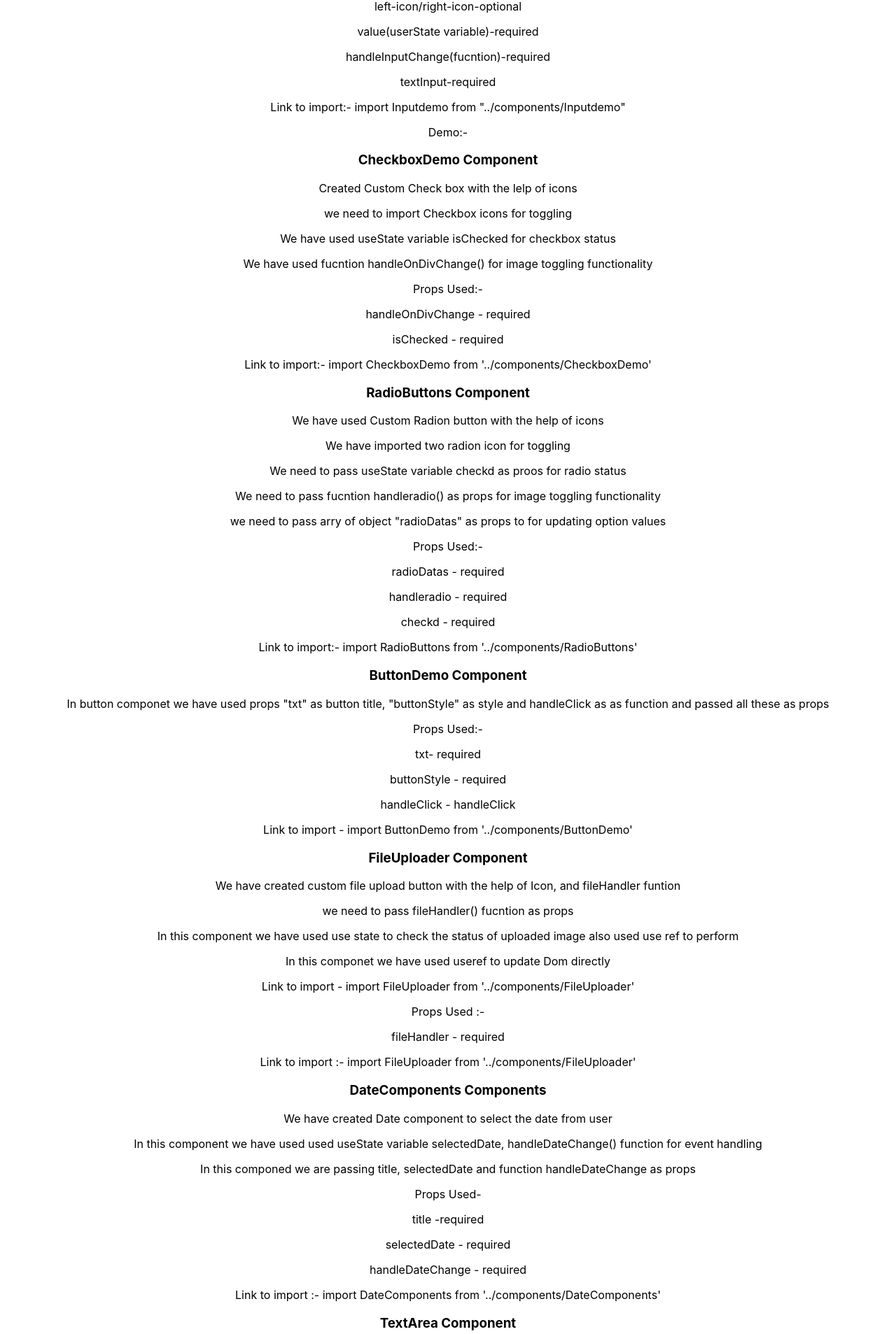
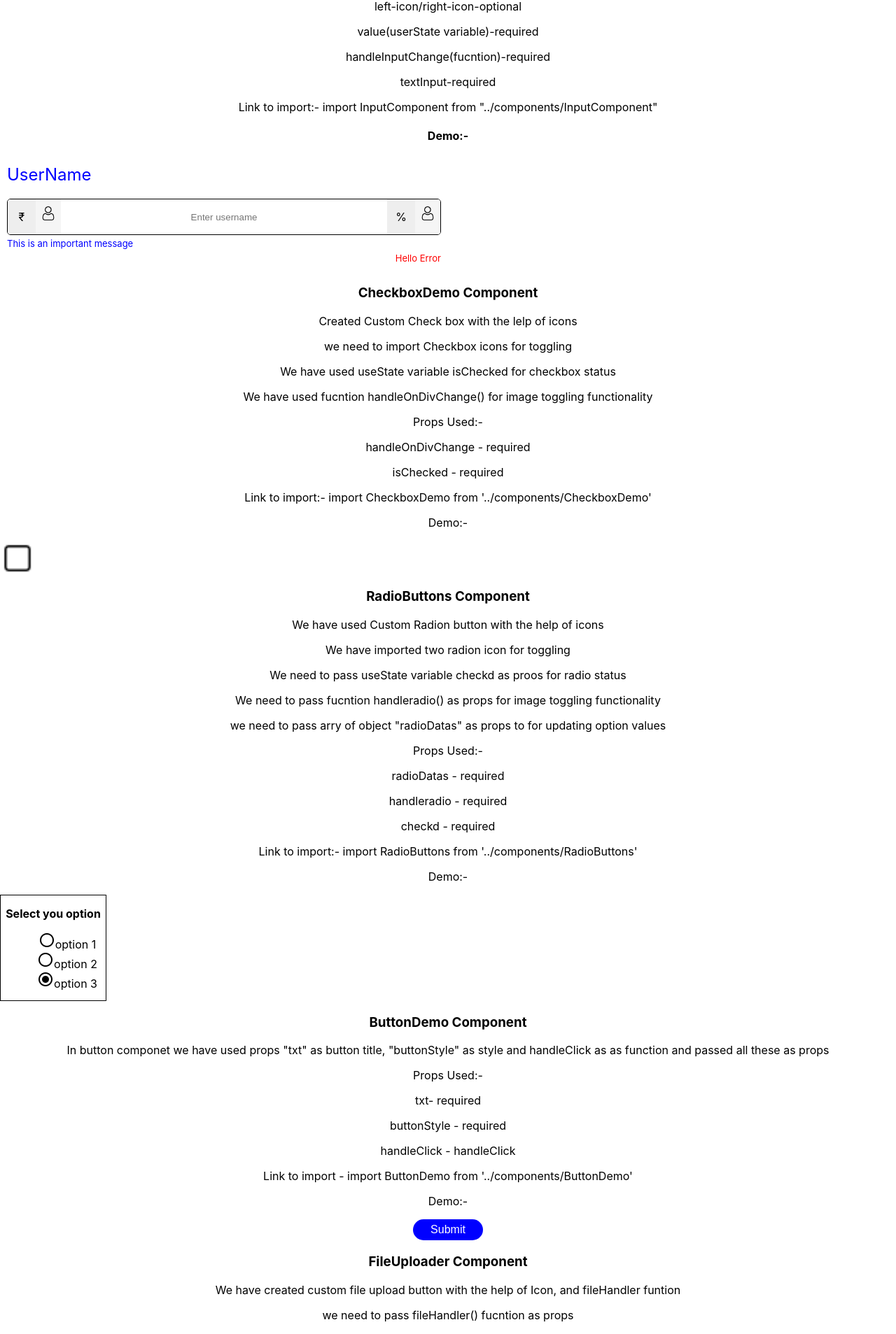
Before and after one commit to Sumit2406/floatrweb, a React (Create React App) app: page /description in a window 1280 px wide. Shown: the part 513-2420 px from the top of the page at 70% size. Built offline with nearby package versions, Linux system fonts and the light colour scheme.

Commit message:
Description update about Components

```diff
--- a/src/components/Inputdemo.js
+++ b/src/components/InputComponent.js
@@ -1,7 +1,7 @@
 import React from 'react';
 // import "../scss/App.scss";
 // import "../scss/components.scss";
-const Inputdemo = ({ title, placeholder, prefix, suffix, image1, image2, inputType,value,handleInputChange }) => {
+const InputComponent = ({ title, placeholder, prefix, suffix, image1, image2, inputType,value,handleInputChange }) => {
 
   return (
     <div className='txtinputblock'>
@@ -31,4 +31,4 @@ const Inputdemo = ({ title, placeholder, prefix, suffix, image1, image2, inputTy
   );
 };
 
-export default Inputdemo;
+export default InputComponent;
--- a/src/components/Tabs.js
+++ b/src/components/Tabs.js
@@ -1,7 +1,9 @@
 import React, { useState } from "react";
 
 const Tabs = ({ data, defaultSelected, onTabSelect }) => {
+
   const [selectedValue, setSelectedValue] = useState(defaultSelected || "");
+  console.log(selectedValue);
   const handleTabClick = (value) => {
     setSelectedValue(value);
     if (onTabSelect) {
--- a/src/screens/Contact.js
+++ b/src/screens/Contact.js
@@ -1,5 +1,5 @@
 import React from 'react'
-import Inputdemo from "../components/Inputdemo"
+import InputComponent from "../components/InputComponent"
 import image1 from "../assets/pngs/User1.png";
 import image2 from "../assets/pngs/User2.png";
 
@@ -7,7 +7,7 @@ export default function Contact() {
   return (
     <div style={{width:'50%'}}>
       <h1>Contact Page </h1>
-      <Inputdemo
+      <InputComponent
         title="UserName"
         placeholder="Enter Contact number"
         prefix="₹"
--- a/src/screens/Description.js
+++ b/src/screens/Description.js
@@ -1,18 +1,90 @@
-import React from 'react'
-// import TextArea from '../components/TextArea'
-// import FileUploader from '../components/FileUploader'
-// import ButtonDemo from '../components/ButtonDemo'
-// import RadioButtons from '../components/RadioButtons'
-// import CheckboxDemo from '../components/CheckboxDemo'
-// import Inputdemo from '../components/Inputdemo'
-// import DateComponents from '../components/DateComponents'
+import React, {useState} from 'react'
+import InputComponent from '../components/InputComponent'
+import image1 from "../assets/pngs/User1.png";
+import image2 from "../assets/pngs/User2.png";
+import CheckboxDemo from '../components/CheckboxDemo'
+import RadioButtons from '../components/RadioButtons'
+import ButtonDemo from '../components/ButtonDemo'
+import FileUploader from '../components/FileUploader'
+import DateComponents from '../components/DateComponents';
+import TextArea from '../components/TextArea'
+import Tabs from '../components/Tabs'
+import "../scss/components.scss"
+
 
 export default function Description() {
+
+  //Tabs Component
+    const tabsData = [
+    { label: "Male", value: "M", content: <p>Content for Tab 1</p> },
+    { label: "Female", value: "F", content: <p>Content for Tab 2</p> },
+    { label: "Transgender", value: "T", content: <p>Content for Tab 3</p> },
+  ];
+
+  const handleTabSelect = (selectedValue) => {
+    console.log("Selected value:", selectedValue);
+  };
+
+//InputComponent Component
+const[textInput, setTextInput] =useState();
+const handleInputChange=(e)=>{
+  setTextInput(e.target.value);
+  // console.log(e.target.value);
+}
+
+// CheckboxDemo Component
+const[isChecked, setIsChecked] =useState(false)
+const handleOnDivChange = () => {
+  setIsChecked(!isChecked);
+};
+// console.log(isChecked);
+
+//RadioButtons Component
+const [checkd, setcheckd] = useState(2);
+const handleradio =((value, setchk)=> {
+  setcheckd(setchk);
+  console.log("clicked by ", value);
+})
+const radioDatas = [{ value: 'option1-Value', label: 'option 1' }, { value: 'option2-Value', label: 'option 2' }, { value: 'option3-Value', label: 'option 3' }]
+
+//ButtonDemo Componet
+const buttonStyle = {
+  backgroundColor: 'blue',
+  color: 'white',
+  fontSize: '16px',
+  borderRadius: '15px',
+  width: '100px',
+  height: '30px',
+  value: {textInput}
+};
+const handleClick = () => {
+  // console.log('Button clicked!');
+};
+
+//FileUploader Componet
+const fileHandler=(data)=>{
+  // console.log(data);
+}
+
+//DateComponents Component
+const [selectedDate, setSelectedDate] = useState("");
+const handleDateChange = (event) => {
+  setSelectedDate(event.target.value);
+};
+// console.log("Selected date:", selectedDate);
+
+//TextArea Component
+const [text, setText] = useState('');
+const handleChange = (e) => {
+  setText(e.target.value);
+  // console.log(e.target.value);
+};
+
   return (
     <div>
-      <h1> Component Discription </h1>
+      <h1> Component Description </h1>
       <div>
-      <h3>Inputdemo Component</h3>
+      <h3>InputComponent Component</h3>
       <p>This compone having icon on left and right</p>
       <p>This component having prefix and suffix like (₹, %)</p>
       <p>This component having Title and placeholder</p>
@@ -25,8 +97,21 @@ export default function Description() {
       <p>value(userState variable)-required</p>
       <p>handleInputChange(fucntion)-required</p>
       <p>textInput-required</p>
-     <p>Link to import:- import Inputdemo from "../components/Inputdemo"</p>
-     <p>Demo:-</p>
+     <p>Link to import:- import InputComponent from "../components/InputComponent"</p>
+     <h4>Demo:-</h4>
+     <div style={{width:'50%'}}>
+      <InputComponent
+        title="UserName"
+        placeholder="Enter username"
+        prefix="₹"
+        suffix="%"
+        image1 ={image1}
+        image2 ={image2}
+        input-type="text"
+        handleInputChange={handleInputChange}
+        value={textInput}
+      />
+          </div>
       </div>
 <div>
   <h3>CheckboxDemo Component</h3>
@@ -38,6 +123,8 @@ export default function Description() {
   <p>handleOnDivChange - required</p>
   <p>isChecked - required</p>
   <p>Link to import:- import CheckboxDemo from '../components/CheckboxDemo' </p>
+  <p>Demo:-</p>
+  <CheckboxDemo handleOnDivChange={handleOnDivChange} isChecked={isChecked}/>
 </div>
 
 <div>
@@ -52,6 +139,8 @@ export default function Description() {
   <p>handleradio - required</p>
   <p>checkd - required</p>
   <p>Link to import:- import RadioButtons from '../components/RadioButtons'</p>
+  <p>Demo:-</p>
+  <RadioButtons radioDatas={radioDatas} handleradio={handleradio} checkd={checkd}/>
 </div>
 <div>
 
@@ -62,6 +151,8 @@ export default function Description() {
   <p>buttonStyle - required</p>
   <p>handleClick - handleClick</p>
   <p>Link to import - import ButtonDemo from '../components/ButtonDemo' </p>
+  <p>Demo:-</p>
+  <ButtonDemo txt="Submit" style={buttonStyle} onClick={handleClick}/>
 </div>
 
 <div>
@@ -74,6 +165,8 @@ export default function Description() {
 <p>Props Used :-</p>
 <p>fileHandler - required </p>
 <p>Link to import :- import FileUploader from '../components/FileUploader' </p>
+<p>Demo:-</p>
+<FileUploader onPass={fileHandler}/>
 </div>
 
 <div>
@@ -86,6 +179,9 @@ export default function Description() {
   <p>selectedDate - required</p>
   <p>handleDateChange - required </p>
   <p>Link to import :- import DateComponents from '../components/DateComponents'</p>
+  <p>Demo:-</p>
+  <DateComponents title="Select Date" handleDateChange={handleDateChange} selectedDate={selectedDate}/>
+
 </div>
 
 <div>
@@ -94,12 +190,30 @@ export default function Description() {
   <p>This component is generally used to collect some short description from user</p>
   <p>In this component we are used useState variable as text and handleChange() for event handling </p>
   <p>Props Used- </p>
-  <p></p>
-  <p></p>
-  <p></p>
+  <p>text - required</p>
+  <p>handleChange() - required</p>
+  <p>label - required</p>
+  <p>Link to import :- import TextArea from '../components/TextArea' </p>
+  <p>Demo:-</p>
+  <TextArea label="Write your feedabck here" value={text} onChange={handleChange} />
 </div>
 
-
+<div>
+<h3>Tabs Component</h3>
+<p>we have created variable with tabsData which contain information as an array of object </p>
+<p>we need to pass tabsData, defaultSelected and onTabSelect() function as props</p>
+<p>Props Used</p>
+<p>tabsData - required</p>
+<p>defaultSelected - required</p>
+<p>onTabSelect - required</p>
+<p>Link need to import :- import Tabs from '../components/Tabs' </p>
+<h4>Demo:-</h4>
+<Tabs
+        data={tabsData}
+        defaultSelected="2"
+        onTabSelect={handleTabSelect}
+      />
+</div>
     </div>
   )
 }
--- a/src/screens/Home.js
+++ b/src/screens/Home.js
@@ -1,6 +1,6 @@
 import React, {useState} from 'react'
-// import "../scss/App.scss";
-import Inputdemo from "../components/Inputdemo"
+import "../scss/App.scss";
+import InputComponent from '../components/InputComponent';
 import image1 from "../assets/pngs/User1.png";
 import image2 from "../assets/pngs/User2.png";
 import ButtonDemo from '../components/ButtonDemo';
@@ -106,7 +106,7 @@ const selecthandleChange = (e) => {
     <div>
       <h1>Home Page</h1>
       <div style={{width:'50%'}}>
-      <Inputdemo
+      <InputComponent
         title="UserName"
         placeholder="Enter username"
         prefix="₹"
--- a/src/screens/Products.js
+++ b/src/screens/Products.js
@@ -19,7 +19,7 @@ export default function Products() {
       <h1>Product page</h1>
       <Tabs
         data={tabsData}
-        defaultSelected="3"
+        defaultSelected="2"
         onTabSelect={handleTabSelect}
       />
     </div>
```
